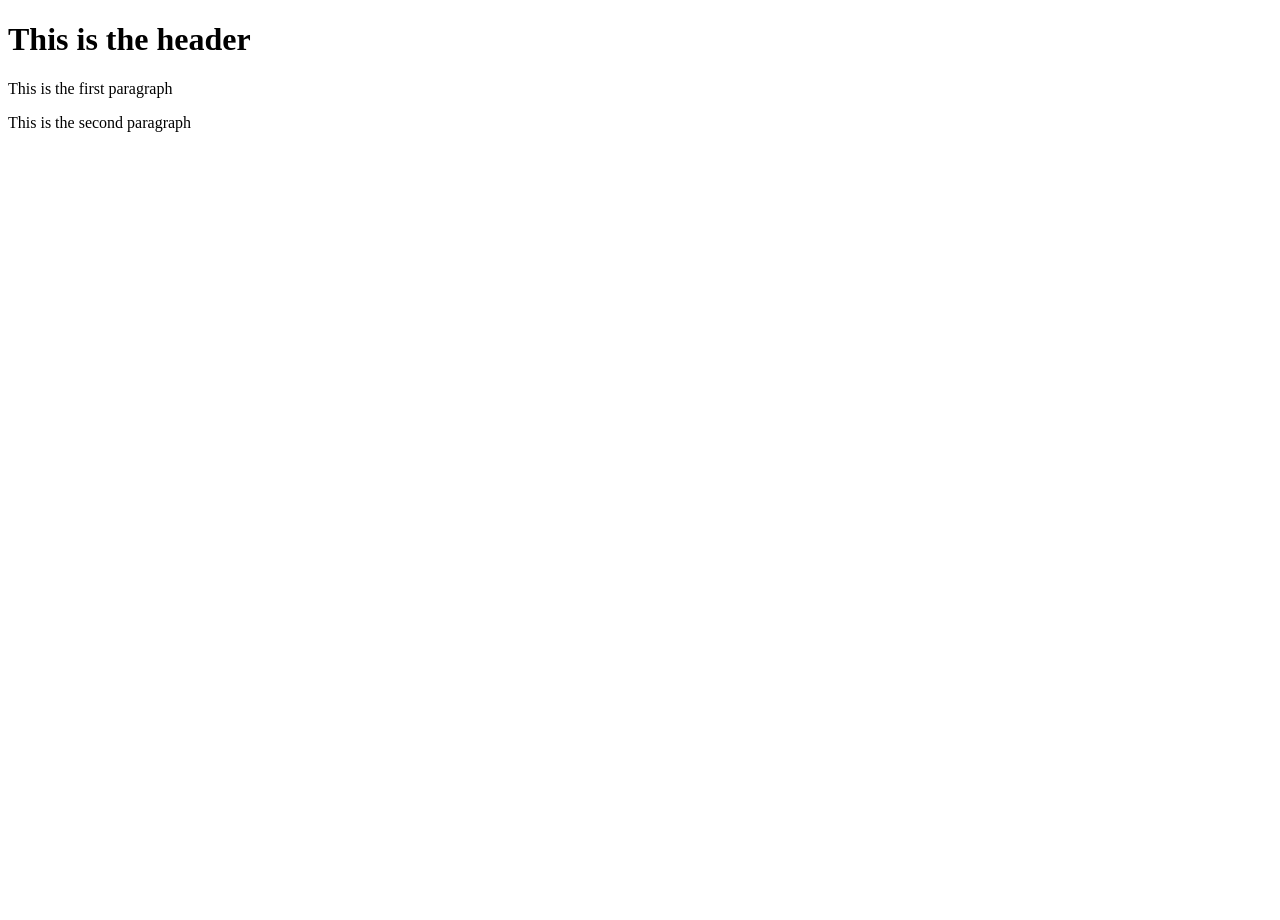
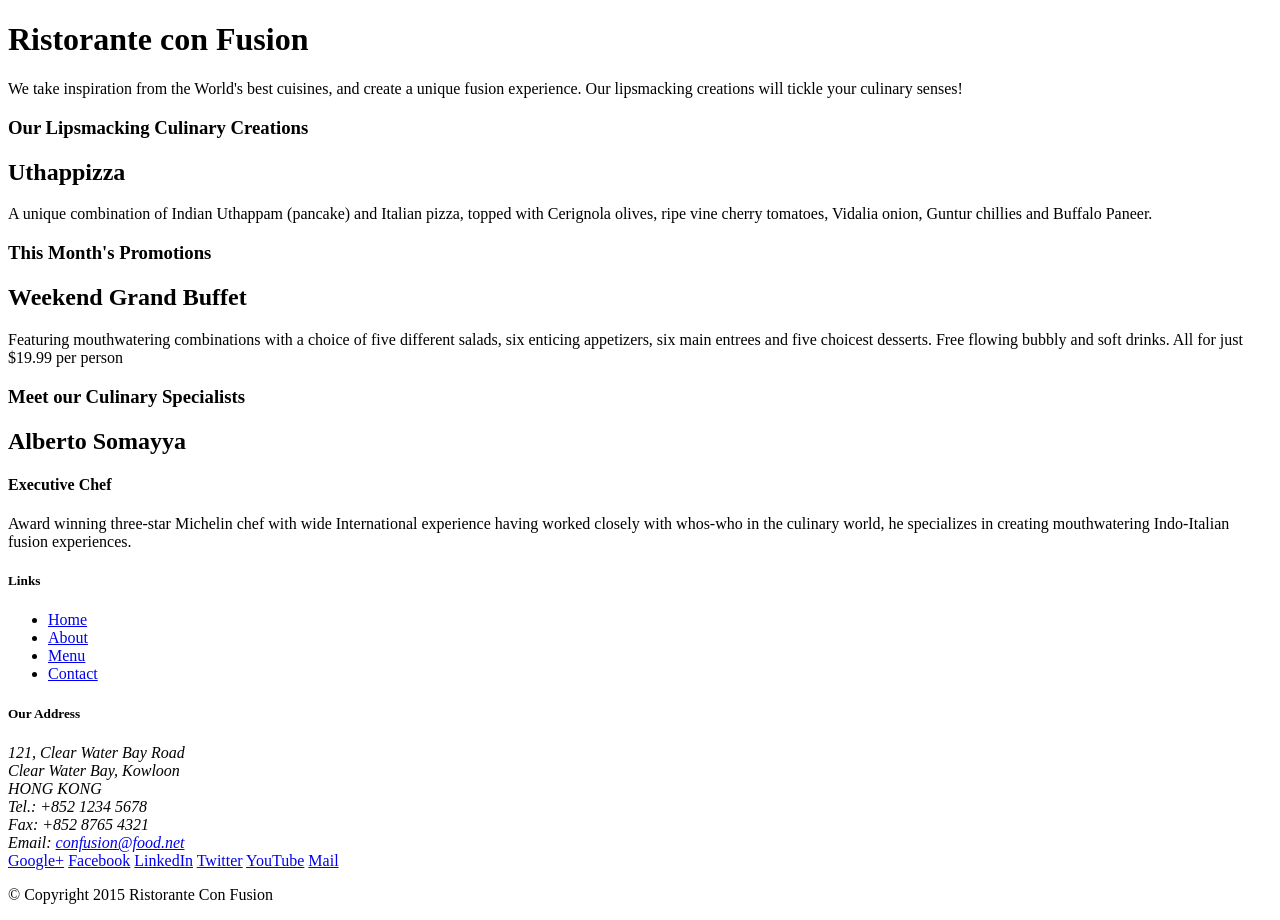
Before and after one commit to rohan116/git_test, a website: page index.html in a window 1280 px wide. Before the commit the page ends 800 px from the top, so only its background shows below. Drawn offline with Linux system fonts and the light colour scheme.

Commit message:
Index html changed

```diff
--- a/index.html
+++ b/index.html
@@ -1,9 +1,101 @@
 <!DOCTYPE html>
-<html>
-	<head></head>
-	<body>
-		<h1>This is the header</h1>
-		<p>This is the first paragraph</p>
-		<p>This is the second paragraph</p>
-	</body>
+<html lang="en">
+
+<head>
+    <title>Ristorante Con Fusion</title>
+</head>
+
+<body>
+
+    <header>
+        <div>
+            <div>
+                <div>
+                    <h1>Ristorante con Fusion</h1>
+                    <p>We take inspiration from the World's best cuisines, and create a unique fusion experience. Our lipsmacking creations will tickle your culinary senses!</p>
+                </div>
+                <div>
+                </div>
+            </div>
+        </div>
+    </header>
+
+    <div>
+        <div>
+            <div>
+                <h3>Our Lipsmacking Culinary Creations</h3>
+            </div>
+            <div>
+                <h2>Uthappizza</h2>
+                <p>A unique combination of Indian Uthappam (pancake) and Italian pizza, topped with Cerignola olives, ripe vine cherry tomatoes, Vidalia onion, Guntur chillies and Buffalo Paneer.</p>
+            </div>
+        </div>
+
+
+        <div>
+            <div>
+                <h3>This Month's Promotions</h3>
+            </div>
+            <div>
+                <h2>Weekend Grand Buffet</h2>
+                <p>Featuring mouthwatering combinations with a choice of five different salads, six enticing appetizers, six main entrees and five choicest desserts. Free flowing bubbly and soft drinks. All for just $19.99 per person </p>
+            </div>
+        </div>
+
+        <div>
+            <div>
+                <h3>Meet our Culinary Specialists</h3>
+            </div>
+            <div>
+                <h2>Alberto Somayya</h2>
+                <h4>Executive Chef</h4>
+                <p>Award winning three-star Michelin chef with wide International experience having worked closely with whos-who in the culinary world, he specializes in creating mouthwatering Indo-Italian fusion experiences. </p>
+            </div>
+        </div>
+    </div>
+
+    <footer>
+        <div>
+            <div>
+                <div>
+                    <h5>Links</h5>
+                    <ul>
+                        <li><a href="#">Home</a></li>
+                        <li><a href="#">About</a></li>
+                        <li><a href="#">Menu</a></li>
+                        <li><a href="#">Contact</a></li>
+                    </ul>
+                </div>
+                <div>
+                    <h5>Our Address</h5>
+                    <address>
+		              121, Clear Water Bay Road<br>
+		              Clear Water Bay, Kowloon<br>
+		              HONG KONG<br>
+		              Tel.: +852 1234 5678<br>
+		              Fax: +852 8765 4321<br>
+		              Email: <a href="mailto:confusion@food.net">confusion@food.net</a>
+		           </address>
+                </div>
+                <div>
+                    <div>
+                        <a href="http://google.com/+">Google+</a>
+                        <a href="http://www.facebook.com/profile.php?id=">Facebook</a>
+                        <a href="http://www.linkedin.com/in/">LinkedIn</a>
+                        <a href="http://twitter.com/">Twitter</a>
+                        <a href="http://youtube.com/">YouTube</a>
+                        <a href="mailto:">Mail</a>
+                    </div>
+                </div>
+           </div>
+           <div>
+                <div>
+                    <p>© Copyright 2015 Ristorante Con Fusion</p>
+                </div>
+           </div>
+        </div>
+    </footer>
+
+</body>
+
 </html>
--- a/package.json
+++ b/package.json
@@ -20,5 +20,8 @@
   "homepage": "https://github.com/rohan116/git_test#readme",
   "devDependencies": {
     "lite-server": "^2.3.0"
+  },
+  "dependencies": {
+    "bootstrap": "^4.0.0-alpha.6"
   }
 }
```
Also changed, not shown: 1 other file.
